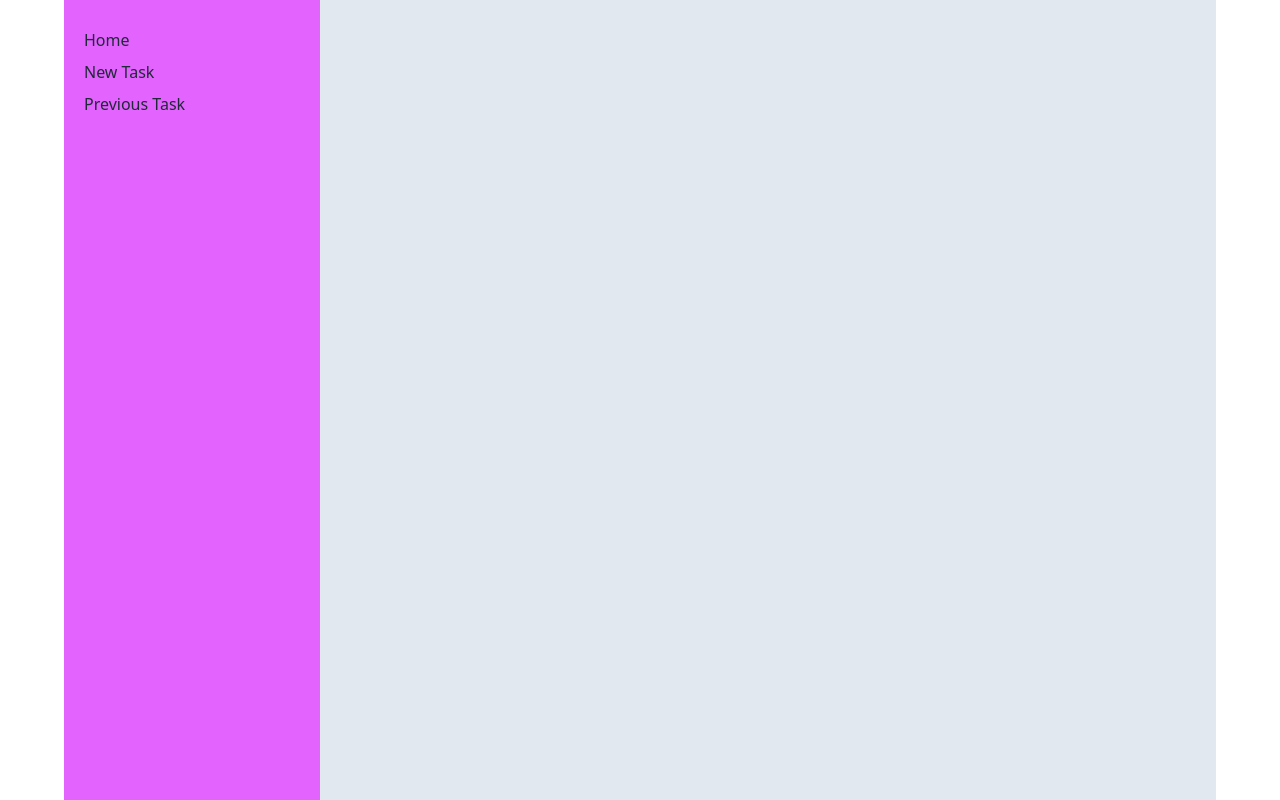
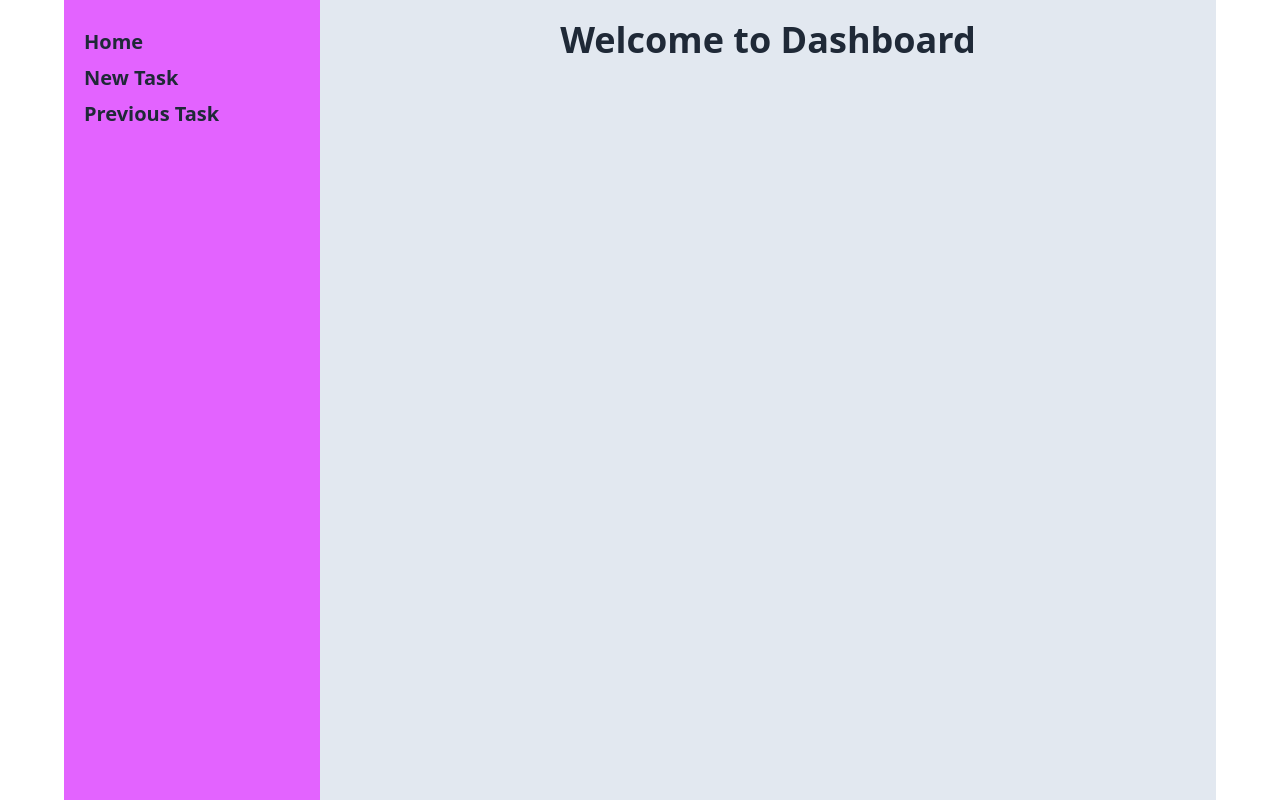
Before and after one commit to Taiful2740/To-do-list, a React (Vite) app: page /dashboard in a window 1280 px wide. Built offline with nearby package versions, Linux system fonts and the light colour scheme; no server answers; sample sign-in values are in the browser's storage.

Commit message:
navbar done

```diff
--- /dev/null
+++ b/src/Components/ContactUs/ContactUs.jsx
@@ -0,0 +1,25 @@
+import logo from "../../assets/list.png";
+const ContactUs = () => {
+  return (
+    <div className="max-w-6xl mx-auto">
+      <div className="flex justify-center items-center mt-20 mb-16">
+        <div className="card card-compact bg-base-100 shadow-2xl shadow-[#e363ff]">
+          <figure>
+            <div className="flex justify-center ">
+              <img className="w-48 h-48" src={logo} alt="" />
+            </div>
+          </figure>
+          <div className="card-body">
+            <h2 className="card-title  justify-center">
+              2404 Redwood Ct, Auburn, WA 98092, USA
+            </h2>
+            <p className="text-center text-xl">(+1) 207 187 1989</p>
+            <p className="text-center text-xl">taifulpersonal@gmail.com</p>
+          </div>
+        </div>
+      </div>
+    </div>
+  );
+};
+
+export default ContactUs;
--- a/src/Components/Dashboard/Dashboard.jsx
+++ b/src/Components/Dashboard/Dashboard.jsx
@@ -7,17 +7,35 @@ const Dashboard = () => {
         <div className="w-64 min-h-screen bg-[#e363ff]">
           <ul>
             <li className="mt-7 ml-5">
-              <NavLink to="/">Home</NavLink>
+              <NavLink
+                className="text-xl font-bold hover:bg-[#e363ff] hover:text-white"
+                to="/"
+              >
+                Home
+              </NavLink>
             </li>
             <li className="mt-2 ml-5">
-              <NavLink to="/newtask">New Task</NavLink>
+              <NavLink
+                className="text-xl font-bold hover:bg-[#e363ff] hover:text-white"
+                to="/newtask"
+              >
+                New Task
+              </NavLink>
             </li>
             <li className="mt-2 ml-5">
-              <NavLink to="/previoustask">Previous Task</NavLink>
+              <NavLink
+                className="text-xl font-bold hover:bg-[#e363ff] hover:text-white"
+                to="/previoustask"
+              >
+                Previous Task
+              </NavLink>
             </li>
           </ul>
         </div>
         <div className="flex-1 bg-slate-200">
+          <h1 className="text-4xl font-bold text-center mt-5">
+            Welcome to Dashboard
+          </h1>
           <Outlet></Outlet>
         </div>
       </div>
--- a/src/Components/Home/Banner.jsx
+++ b/src/Components/Home/Banner.jsx
@@ -2,7 +2,7 @@ import { Link } from "react-router-dom";
 import banner from "../../assets/banner.svg";
 const Banner = () => {
   return (
-    <div className="hero min-h-screen bg-base-200">
+    <div className="hero min-h-screen ">
       <div className="hero-content  flex-col lg:flex-row-reverse">
         <div className="lg:w-1/2 mr-6">
           <img
--- a/src/Components/LoginRegister/Login.jsx
+++ b/src/Components/LoginRegister/Login.jsx
@@ -21,7 +21,7 @@ const Login = () => {
         console.log(result.user);
         swal("Good job!", "Login Successfully!", "success");
         if (result.user) {
-          navigate(location?.state ? location?.state : "/dashboard");
+          navigate(location?.state ? location?.state : "/");
         }
         e.target.reset();
       })
@@ -38,7 +38,7 @@ const Login = () => {
   const handleGoogle = () => {
     signInWithGoogle()
       .then(result => {
-        navigate(location?.state ? location?.state : "/dashboard");
+        navigate(location?.state ? location?.state : "/");
         console.log(result.user);
         swal("Good job!", "Login Successfully!", "success");
       })
@@ -54,7 +54,7 @@ const Login = () => {
   };
   return (
     <div className="max-w-6xl mx-auto">
-      <div className="hero min-h-screen bg-base-200 ">
+      <div className="hero min-h-screen ">
         <div className="hero-content flex-col ">
           <div className="text-center lg:text-left">
             <h1 className="text-5xl font-bold">Login now!</h1>
--- a/src/Components/LoginRegister/SignIn.jsx
+++ b/src/Components/LoginRegister/SignIn.jsx
@@ -3,7 +3,7 @@ import { Link } from "react-router-dom";
 const SignIn = () => {
   return (
     <div className="max-w-6xl mx-auto">
-      <div className="hero min-h-screen bg-base-200">
+      <div className="hero min-h-screen">
         <div className="hero-content flex-col ">
           <div className="text-center lg:text-left">
             <h1 className="text-5xl font-bold">Create an account!</h1>
--- a/src/Components/Navbar/Navbar.jsx
+++ b/src/Components/Navbar/Navbar.jsx
@@ -22,12 +22,18 @@ const Navbar = () => {
         </Link>
       </li>
       <li>
-        <Link className="text-xl font-bold hover:bg-[#e363ff] hover:text-white">
+        <Link
+          to="/dashboard"
+          className="text-xl font-bold hover:bg-[#e363ff] hover:text-white"
+        >
           Dashboard
         </Link>
       </li>
       <li>
-        <Link className="text-xl font-bold hover:bg-[#e363ff] hover:text-white">
+        <Link
+          to="/contact"
+          className="text-xl font-bold hover:bg-[#e363ff] hover:text-white"
+        >
           Contact Us
         </Link>
       </li>
@@ -43,7 +49,7 @@ const Navbar = () => {
   );
   return (
     <div className="max-w-6xl mx-auto ">
-      <div className="navbar bg-gray-200">
+      <div className="navbar bg-gray-200 shadow-2xl shadow-[#e363ff]">
         <div className="navbar-start">
           <div className="dropdown">
             <div tabIndex={0} role="Login" className="btn btn-ghost lg:hidden">
--- a/src/main.jsx
+++ b/src/main.jsx
@@ -9,6 +9,7 @@ import Dashboard from "./Components/Dashboard/Dashboard";
 import AuthProvider from "./AuthProvider/AuthProvider";
 import PrivateRoute from "./PrivateRoute/PrivateRoute";
 import SignIn from "./Components/LoginRegister/SignIn";
+import ContactUs from "./Components/ContactUs/ContactUs";
 
 const router = createBrowserRouter([
   {
@@ -26,6 +27,10 @@ const router = createBrowserRouter([
       {
         path: "/signin",
         element: <SignIn />,
+      },
+      {
+        path: "/contact",
+        element: <ContactUs />,
       },
     ],
   },
```
